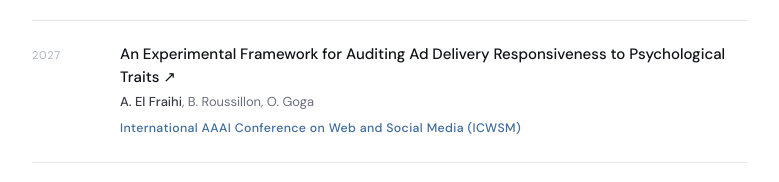
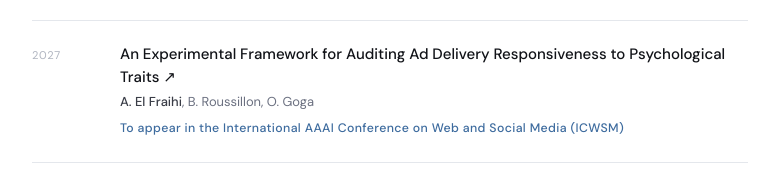
Before and after one commit to aelfraihi/aelfraihi.github.io, a plain HTML site: page index.html in a window 1280 px wide. Shown: the part 2848-3030 px from the top of the page, without its empty margins (250-1029 px from the left). Drawn offline with Linux system fonts and the light colour scheme.

Commit message:
fix publication status

```diff
--- a/index.html
+++ b/index.html
@@ -698,7 +698,7 @@
         <div>
           <p class="pub-title"><a href="https://hal.science/hal-05760480" target="_blank" rel="noopener" style="color: inherit;">An Experimental Framework for Auditing Ad Delivery Responsiveness to Psychological Traits ↗</a></p>
           <p class="pub-authors"><strong>A. El Fraihi</strong>, B. Roussillon, O. Goga</p>
-          <p class="pub-venue">International AAAI Conference on Web and Social Media (ICWSM) </p>
+          <p class="pub-venue">To appear in the International AAAI Conference on Web and Social Media (ICWSM) </p>
         </div>
       </div>
       <div class="pub-item fade-up" style="transition-delay: 0.1s">
```
